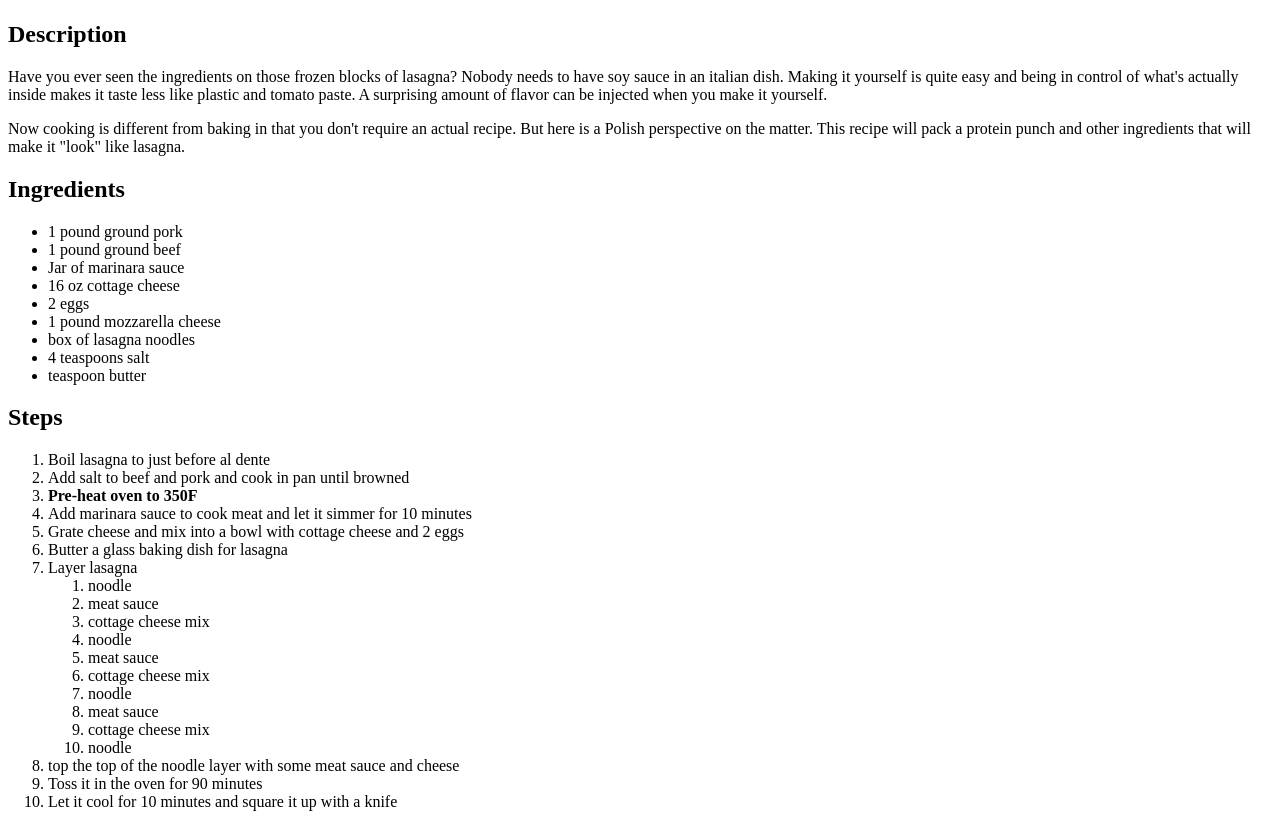
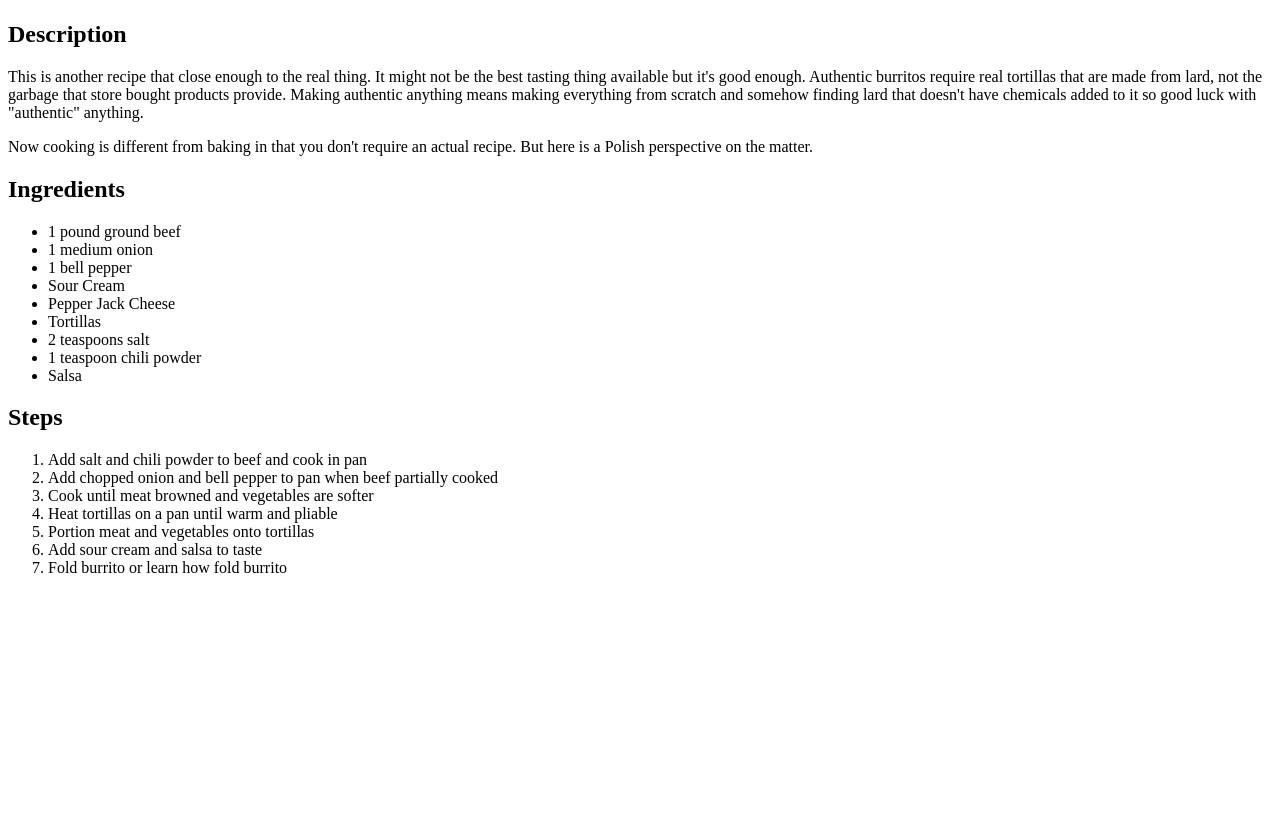
Before and after one commit to ZebbJr/odin-recipes, a plain HTML site: page recipes/burritos.html in a window 1280 px wide. Shown: the part 533-1360 px from the top of the page. After the commit the page ends 1126 px from the top, so only its background shows below. Drawn offline with Linux system fonts and the light colour scheme.

Commit message:
Recipe page Burritos & Tasty Eggs Edited
Final content added to Burritos.  Tasty Eggs content added.
Pictures also added for Burritos and Tasty Eggs.
*Tasty Eggs still need paragraph content.

```diff
--- a/recipes/burritos.html
+++ b/recipes/burritos.html
@@ -2,69 +2,55 @@
     <html lang="en">
         <head>
             <meta charset="utf-8">
-            <title>Odin-Recipes|Lasagna</title>
+            <title>Odin-Recipes|Burritos</title>
         </head>
         <body>
-            <h1>Lasagna: The Polish Perspective</h1>
+            <h1>Burritos: Another Polish Perspective</h1>
 
-            <img src="../images/lasagna.jpg"
-            alt="Big tasty square of fresh lasagna"
+            <img src="../images/burrito.jpg"
+            alt="Burrito cut in half and stacked on a plate"
             height="450" width="450">
 
             <h2>Description</h2>
 
-            <p> Have you ever seen the ingredients on those frozen
-                blocks of lasagna? Nobody needs to have soy sauce in
-                an italian dish.  Making it yourself is quite easy and
-                being in control of what's actually inside makes it
-                taste less like plastic and tomato paste. A surprising
-                amount of flavor can be injected when you make it yourself.
+            <p> This is another recipe that close enough to the real
+                thing. It might not be the best tasting thing available
+                but it's good enough.  Authentic burritos require real
+                tortillas that are made from lard, not the garbage that
+                store bought products provide.  Making authentic anything
+                means making everything from scratch and somehow finding
+                lard that doesn't have chemicals added to it so good luck
+                with "authentic" anything.
             </p>
             <p> Now cooking is different from baking in that you don't
                 require an actual recipe.  But here is a Polish perspective
-                on the matter. This recipe will pack a protein punch and
-                other ingredients that will make it "look" like lasagna.
+                on the matter.
             </p>
 
             <h2>Ingredients</h2>
 
             <ul>
-                <li>1 pound ground pork</li>
                 <li>1 pound ground beef</li>
-                <li>Jar of marinara sauce</li>
-                <li>16 oz cottage cheese</li>
-                <li>2 eggs</li>
-                <li>1 pound mozzarella cheese</li>
-                <li>box of lasagna noodles</li>
-                <li>4 teaspoons salt</li>
-                <li>teaspoon butter</li>
+                <li>1 medium onion</li>
+                <li>1 bell pepper</li>
+                <li>Sour Cream</li>
+                <li>Pepper Jack Cheese</li>
+                <li>Tortillas</li>
+                <li>2 teaspoons salt</li>
+                <li>1 teaspoon chili powder</li>
+                <li>Salsa</li>
             </ul>
 
             <h2>Steps</h2>
 
             <ol>
-                <li>Boil lasagna to just before al dente</li>
-                <li>Add salt to beef and pork and cook in pan until browned</li>
-                <li><strong>Pre-heat oven to 350F</strong></li>
-                <li>Add marinara sauce to cook meat and let it simmer for 10 minutes</li>
-                <li>Grate cheese and mix into a bowl with cottage cheese and 2 eggs</li>
-                <li>Butter a glass baking dish for lasagna</li>
-                <li>Layer lasagna</li>
-                <ol>
-                    <li>noodle</li>
-                    <li>meat sauce</li>
-                    <li>cottage cheese mix</li>
-                    <li>noodle</li>
-                    <li>meat sauce</li>
-                    <li>cottage cheese mix</li>
-                    <li>noodle</li>
-                    <li>meat sauce</li>
-                    <li>cottage cheese mix</li>
-                    <li>noodle</li>
-                </ol>
-                <li>top the top of the noodle layer with some meat sauce and cheese</li>
-                <li>Toss it in the oven for 90 minutes</li>
-                <li>Let it cool for 10 minutes and square it up with a knife</li>
+                <li>Add salt and chili powder to beef and cook in pan</li>
+                <li>Add chopped onion and bell pepper to pan when beef partially cooked</li>
+                <li>Cook until meat browned and vegetables are softer</li>
+                <li>Heat tortillas on a pan until warm and pliable</li>
+                <li>Portion meat and vegetables onto tortillas</li>
+                <li>Add sour cream and salsa to taste</li>
+                <li>Fold burrito or learn how fold burrito</li>
             </ol>
 
         </body>
```
Also changed, not shown: recipes/tastyeggs.html (+17 -45 lines), images/burrito.jpg (added), images/tastyeggs.jpg (added), 1 other file.
